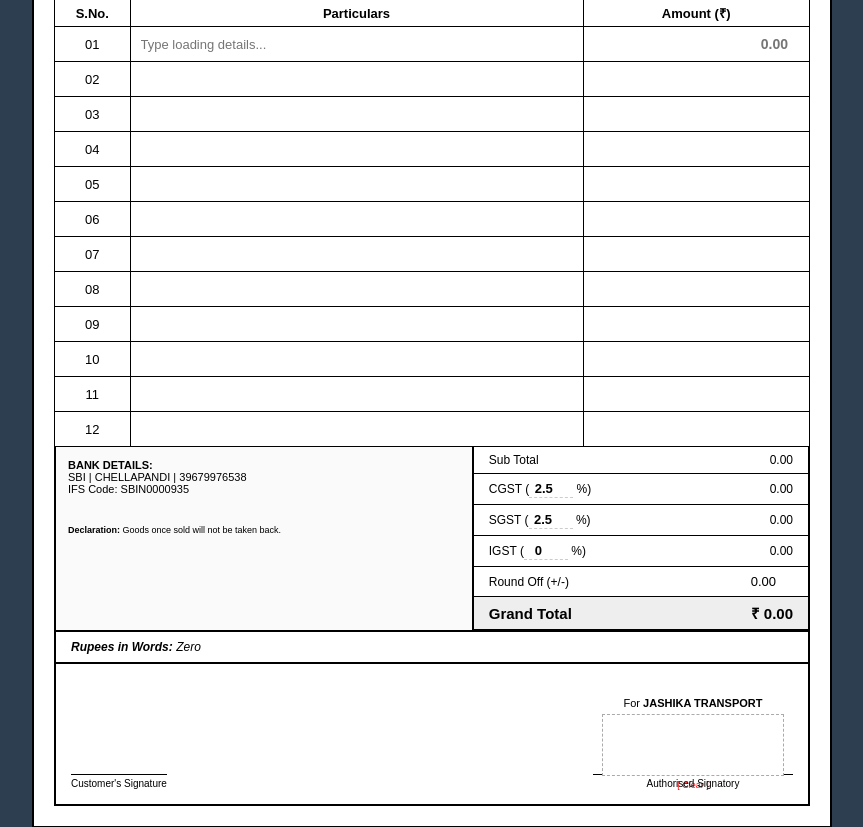
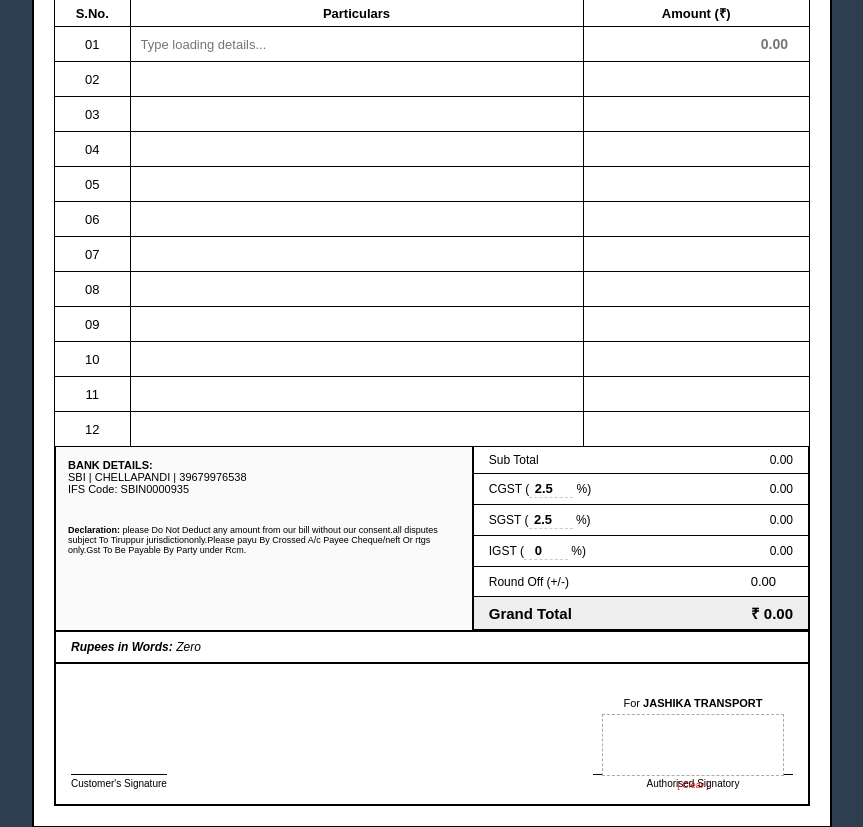
Before and after one commit to MUNIYAPPAN-AI/jashika-transport, a Flask app: page /create_bill in a window 1280 px wide. Shown: the part 245-1072 px from the top of the page, without its empty margins (208-1071 px from the left). Run offline with Flask 3, Linux system fonts and the light colour scheme; the visitor is signed in with stand-in values (Sample User, id 1); some libraries are stand-ins or nearby versions.

Commit message:
Update project logic and styles

```diff
--- a/templates/create_bill.html
+++ b/templates/create_bill.html
@@ -128,7 +128,7 @@
                 SBI | CHELLAPANDI | 39679976538<br>
                 IFS Code: SBIN0000935
                 <div style="margin-top: 30px; font-size: 9px;">
-                    <strong>Declaration:</strong> Goods once sold will not be taken back.
+                    <strong>Declaration:</strong> please Do Not Deduct any amount from our bill without our consent.all disputes subject To Tiruppur jurisdictiononly.Please payu By Crossed A/c Payee Cheque/neft Or rtgs only.Gst To Be Payable By Party under Rcm.
                 </div>
             </div>
             <div>
```
